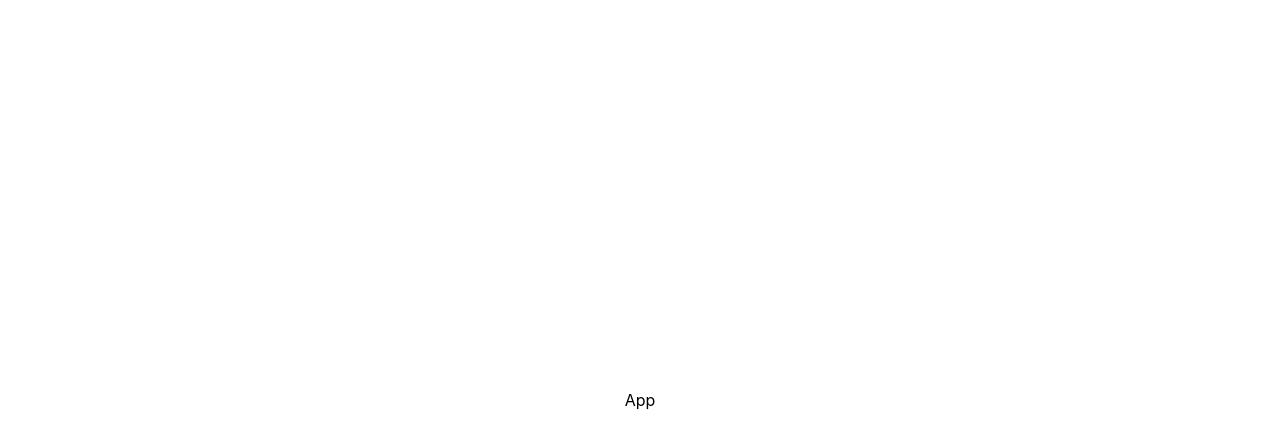
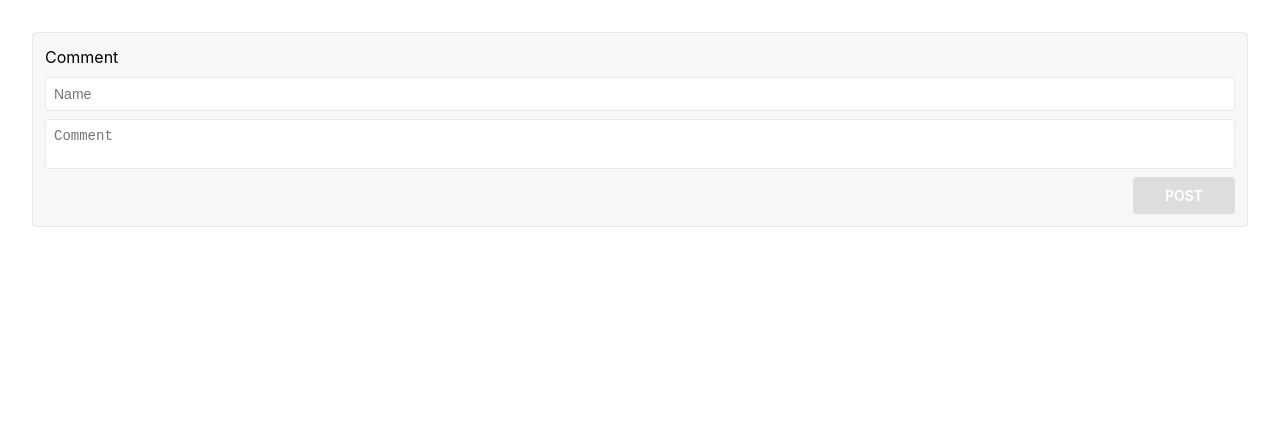
Before and after one commit to INNOVATIVEGAMER/Logward, a React (Vite) app: page / in a window 1280 px wide. Shown: the top 448 px of the page. Built offline with nearby package versions, Linux system fonts and the light colour scheme.

Commit message:
Addec comment form

```diff
--- a/package.json
+++ b/package.json
@@ -22,6 +22,7 @@
     "eslint": "^8.55.0",
     "eslint-plugin-react-hooks": "^4.6.0",
     "eslint-plugin-react-refresh": "^0.4.5",
+    "sass": "^1.69.7",
     "typescript": "^5.2.2",
     "vite": "^5.0.8"
   }
--- a/src/App.css
+++ b/src/App.css
@@ -2,5 +2,4 @@
   max-width: 1280px;
   margin: 0 auto;
   padding: 2rem;
-  text-align: center;
 }
--- a/src/App.tsx
+++ b/src/App.tsx
@@ -1,7 +1,12 @@
 import "./App.css";
+import CommentForm from "./components/CommentForm/CommentForm";
 
 function App() {
-  return <>App</>;
+  return (
+    <>
+      <CommentForm />
+    </>
+  );
 }
 
 export default App;
--- /dev/null
+++ b/src/components/CommentForm/CommentForm.module.scss
@@ -0,0 +1,61 @@
+.wrapper {
+  display: flex;
+  flex-direction: column;
+  gap: 8px;
+  padding: 12px;
+  border: 1px solid #e9e9e8;
+  border-radius: 4px;
+  background-color: #f7f7f6;
+
+  .heading {
+    font-size: 16px;
+    color: #000;
+  }
+
+  .inputs {
+    display: flex;
+    flex-direction: column;
+    gap: 8px;
+
+    .input {
+      padding: 8px;
+      border-radius: 4px;
+      border: 1px solid #e9e9e8;
+      font-size: 14px;
+
+      color: #000;
+    }
+
+    textarea {
+      resize: none;
+    }
+
+    .error {
+      font-size: 16px;
+      color: #ff0000;
+    }
+
+    .btn {
+      align-self: flex-end;
+      width: fit-content;
+      padding: 8px 32px;
+      background-color: #0195fe;
+      border-radius: 4px;
+      color: #fff;
+
+      font-size: 14px;
+      font-weight: 600;
+
+      &:hover {
+        cursor: pointer;
+        filter: brightness(80%);
+      }
+
+      &:disabled {
+        cursor: not-allowed;
+        pointer-events: none;
+        background-color: #ddd;
+      }
+    }
+  }
+}
--- /dev/null
+++ b/src/components/CommentForm/CommentForm.tsx
@@ -0,0 +1,71 @@
+import { ChangeEvent, FormEvent, useState } from "react";
+import styles from "./CommentForm.module.scss";
+
+const CommentForm = () => {
+  const [isDirty, setIsDirty] = useState<boolean>(false);
+  const [isError, setIsError] = useState<boolean>(false);
+
+  const handlePost = (e: FormEvent<HTMLFormElement>) => {
+    e.preventDefault();
+    const formData = new FormData(e.target as HTMLFormElement);
+    const name = formData.get("name")?.toString();
+    const comment = formData.get("comment")?.toString();
+
+    if (!name || !comment) {
+      setIsError(true);
+      return;
+    }
+
+    console.log({ name, comment });
+  };
+
+  const handleNameChange = (e: ChangeEvent<HTMLInputElement>) => {
+    if (e.target.value) {
+      setIsDirty(true);
+      setIsError(false);
+    }
+  };
+
+  const handleCommentChange = (e: ChangeEvent<HTMLTextAreaElement>) => {
+    if (e.target.value) {
+      setIsDirty(true);
+      setIsError(false);
+    }
+  };
+
+  return (
+    <div className={styles.wrapper}>
+      <div className={styles.heading}>Comment</div>
+      <form className={styles.inputs} onSubmit={handlePost}>
+        <input
+          type="text"
+          name="name"
+          id="name"
+          className={styles.input}
+          placeholder="Name"
+          onChange={handleNameChange}
+        />
+        <textarea
+          name="comment"
+          id="comment"
+          className={styles.input}
+          placeholder="Comment"
+          onChange={handleCommentChange}
+        ></textarea>
+
+        {isError && (
+          <div className={styles.error}>Please enter name and comment</div>
+        )}
+        <button
+          className={styles.btn}
+          type="submit"
+          disabled={!isDirty || isError}
+        >
+          POST
+        </button>
+      </form>
+    </div>
+  );
+};
+
+export default CommentForm;
--- a/src/index.css
+++ b/src/index.css
@@ -20,8 +20,10 @@ a:hover {
 
 body {
   margin: 0;
-  display: flex;
-  place-items: center;
   min-width: 320px;
   min-height: 100vh;
 }
+
+button {
+  all: unset;
+}
```
Also changed, not shown: 1 other file (tests, documents, lock files or other folders).
